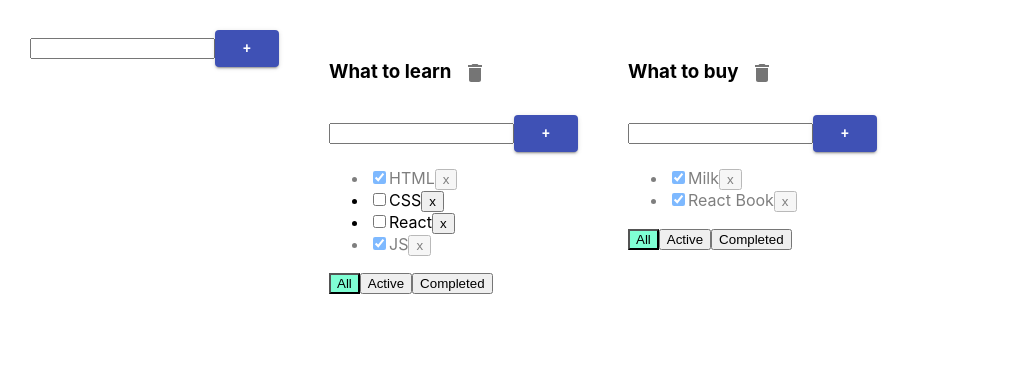
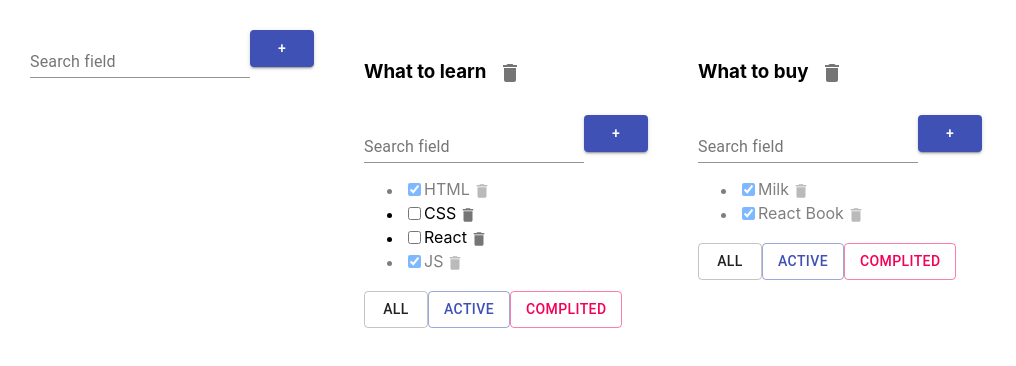
Before and after one commit to buldar/ReTodolist, a React (Create React App) app: page / in a window 1280 px wide. Shown: the top 366 px of the page, without its empty margins (0-1016 px from the left). Built offline with nearby package versions, Linux system fonts and the light colour scheme.

Commit message:
added some more material ui components

```diff
--- a/src/AddItemForm.tsx
+++ b/src/AddItemForm.tsx
@@ -1,5 +1,6 @@
 import React, {ChangeEvent, KeyboardEvent, useState} from "react";
 import {Button} from "@material-ui/core";
+import TextField from "@material-ui/core/TextField";
 
 type AddItemFormType = {
     addItem: (title: string) => void,
@@ -33,10 +34,15 @@ export function AddItemForm(props: AddItemFormType) {
 
     return (
         <div>
-            <input value={title}
-                   onChange={onChangeHandler}
-                   onKeyPress={onKeyPressHandler}
-                   className={error ? "error" : ""}
+            {/*<input value={title}*/}
+            {/*       onChange={onChangeHandler}*/}
+            {/*       onKeyPress={onKeyPressHandler}*/}
+            {/*       className={error ? "error" : ""}*/}
+            {/*/>*/}
+            <TextField id="outlined-search" label="Search field" type="search"
+                       value={title}
+                       onChange={onChangeHandler}
+                       onKeyPress={onKeyPressHandler}
             />
             <Button onClick={addItem}
                     variant={"contained"}
--- a/src/EditableSpan.tsx
+++ b/src/EditableSpan.tsx
@@ -1,16 +1,16 @@
 import React, {ChangeEvent, useState} from "react";
+import {TextField} from "@material-ui/core";
 
 type EditableSpanPropsType = {
     title: string
-    onChange:(newTitle:string)=>void
+    onChange: (newTitle: string) => void
 }
-
 
 
 export function EditableSpan(props: EditableSpanPropsType) {
 
     let [editMode, setEditMode] = useState(false)
-    let [title, setTitle]=useState('')
+    let [title, setTitle] = useState('')
 
     const activateEditMode = () => {
         setEditMode(true)
@@ -21,17 +21,16 @@ export function EditableSpan(props: EditableSpanPropsType) {
         props.onChange(title)
     }
 
-    const onChangeTitleHandler = (e:ChangeEvent<HTMLInputElement>) => {
+    const onChangeTitleHandler = (e: ChangeEvent<HTMLInputElement>) => {
         setTitle(e.currentTarget.value)
     }
 
     return (
         editMode
-        ? <input onBlur={activateViewMode}
-                 value={title}
-                 autoFocus
-                 onChange={onChangeTitleHandler}
-            />
-        : <span onDoubleClick={activateEditMode}>{props.title}</span>
+            ? <TextField onBlur={activateViewMode}
+                         value={title}
+                         autoFocus
+                         onChange={onChangeTitleHandler}/>
+            : <span onDoubleClick={activateEditMode}>{props.title}</span>
     )
 }
--- a/src/Todolist.tsx
+++ b/src/Todolist.tsx
@@ -4,7 +4,7 @@ import {AddItemForm} from "./AddItemForm";
 import {EditableSpan} from "./EditableSpan";
 import {IconButton} from "@material-ui/core";
 import {Delete} from "@material-ui/icons";
-
+import Button from "@material-ui/core/Button";
 
 
 export type TaskType = {
@@ -66,21 +66,34 @@ export function Todolist(props: PropsType) {
                         <input type="checkbox" onChange={onChangeStatusHandler} checked={t.isDone}/>
                         <EditableSpan title={t.title}
                                       onChange={onChangeTitleHandler}/>
-                        <button onClick={onClickHandler}>x</button>
+                        <IconButton size={"small"} onClick={onClickHandler}>
+                            <Delete fontSize={"inherit"}/>
+                        </IconButton>
                     </li>
                 })
             }
         </ul>
         <div>
-            <button className={props.filter === 'all' ? "active-filter" : ""}
-                    onClick={onAllClickHandler}>All
-            </button>
-            <button className={props.filter === 'active' ? "active-filter" : ""}
-                    onClick={onActiveClickHandler}>Active
-            </button>
-            <button className={props.filter === 'completed' ? "active-filter" : ""}
-                    onClick={onCompletedClickHandler}>Completed
-            </button>
+            <Button onClick={onAllClickHandler}
+                    variant={"outlined"}
+                    color={"default"}>All</Button>
+            <Button onClick={onActiveClickHandler}
+                    variant={"outlined"}
+                    color={"primary"}>Active</Button>
+            <Button onClick={onCompletedClickHandler}
+                    variant={"outlined"}
+                    color={"secondary"}>Complited</Button>
         </div>
+        {/*<div>*/}
+        {/*    <button className={props.filter === 'all' ? "active-filter" : ""}*/}
+        {/*            onClick={onAllClickHandler}>All*/}
+        {/*    </button>*/}
+        {/*    <button className={props.filter === 'active' ? "active-filter" : ""}*/}
+        {/*            onClick={onActiveClickHandler}>Active*/}
+        {/*    </button>*/}
+        {/*    <button className={props.filter === 'completed' ? "active-filter" : ""}*/}
+        {/*            onClick={onCompletedClickHandler}>Completed*/}
+        {/*    </button>*/}
+        {/*</div>*/}
     </div>;
 }
```
